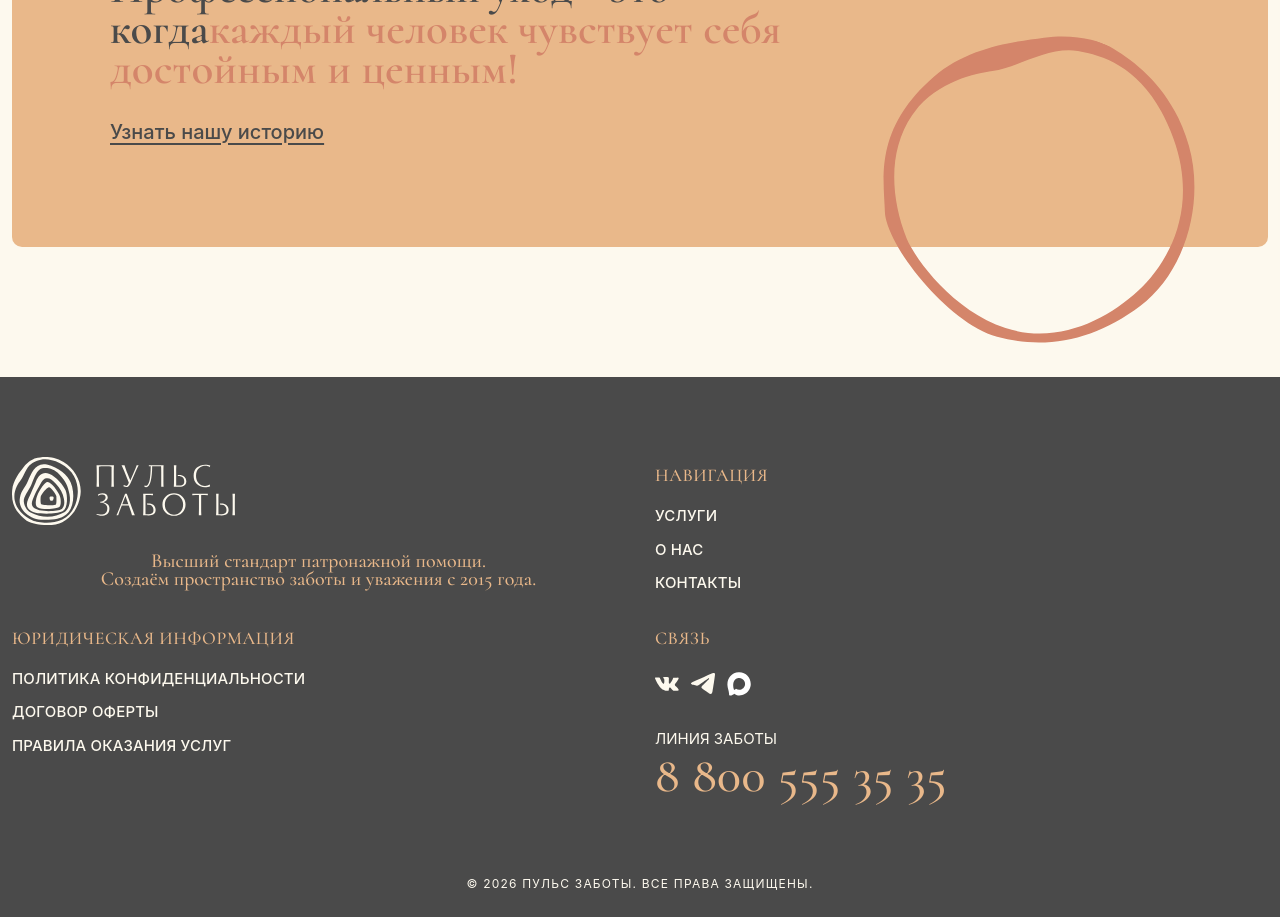
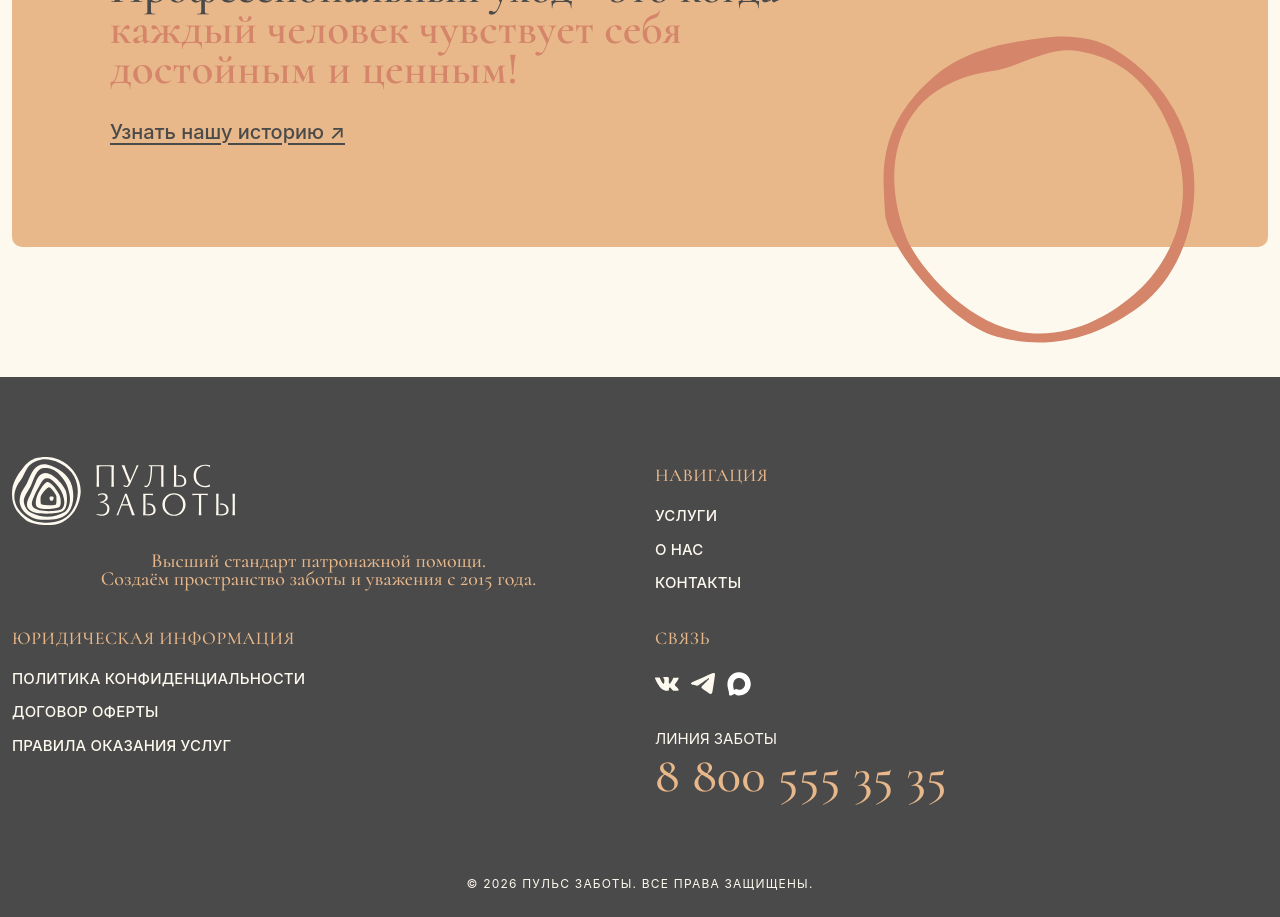
Before and after one commit to ylevin1989/pulscare, a React (Vite) app in the folder client/: page / in a window 1280 px wide. Shown: the part 3700-4617 px from the top of the page. Built offline with nearby package versions, Linux system fonts and the light colour scheme.

Commit message:
style(home): refine philosophy block heading and cta

```diff
--- a/client/src/App.jsx
+++ b/client/src/App.jsx
@@ -449,10 +449,11 @@ function HomePage({ onOpenFeedback }) {
           <p className="section-kicker">философия заботы</p>
           <h2>
             Профессиональный уход - это когда
+            <br />
             <span>каждый человек чувствует себя достойным и ценным!</span>
           </h2>
           <Link className="story-link" to="/#about">
-            Узнать нашу историю
+            Узнать нашу историю ↗
           </Link>
           <img className="story-logo" src="/Group 56.svg" alt="Пульс Заботы" />
           <img className="story-orbit" src="/Vector.svg" alt="" aria-hidden="true" />
```
